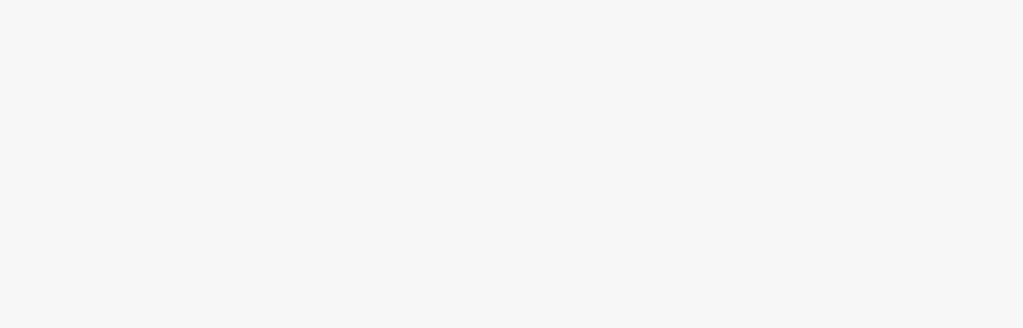
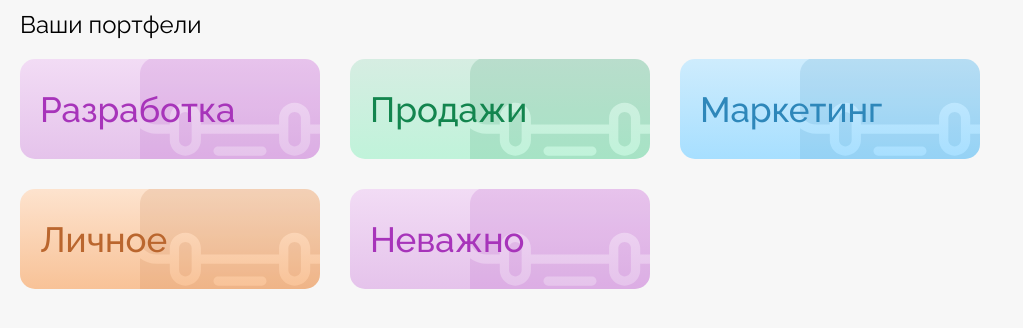
Before and after one commit to IliaGurelev/MirTecTracker, a Vue app: page /briefcase in a window 1280 px wide. Before the commit this address had no page. Shown: the top 328 px of the page, without its empty margins (0-1023 px from the left). Built offline with nearby package versions, Linux system fonts and the light colour scheme.

Commit message:
создал компонент портфелей

```diff
--- a/src/App.vue
+++ b/src/App.vue
@@ -3,6 +3,5 @@
 </template>
 
 <script setup>
-  import HelloPage from '@/views/HelloPage.vue';
-  import PersonalPage from '@/views/PersonalPage.vue';
+
 </script>
--- /dev/null
+++ b/src/assets/BriefcaseIcon.vue
@@ -0,0 +1,23 @@
+<template>
+ <svg class="portfolio-card__icon" version="1.1" id="Layer_1" xmlns="http://www.w3.org/2000/svg" xmlns:xlink="http://www.w3.org/1999/xlink" x="0px" y="0px" viewBox="0 0 297.001 297.001" style="enable-background:new 0 0 297.001 297.001;" xml:space="preserve">
+    <g>
+      <g>
+        <g>
+          <path d="M24.83,171.571h19.425v-9.343c0-12.743,10.367-23.111,23.111-23.111c12.744,0,23.111,10.367,23.111,23.111v9.343h116.046 v-9.343c0-12.743,10.367-23.111,23.111-23.111c12.744,0,23.111,10.367,23.111,23.111v9.343h19.425 c13.691,0,24.83-9.541,24.83-21.267V96.225c0-13.495-10.979-24.475-24.475-24.475H24.475C10.979,71.75,0,82.729,0,96.225v54.078 C0,162.029,11.139,171.571,24.83,171.571z"/>
+          <path d="M272.171,185.338h-19.425v9.343c0,12.743-10.367,23.111-23.111,23.111s-23.111-10.367-23.111-23.111v-9.343H90.477v9.343 c0,12.743-10.367,23.111-23.111,23.111c-12.744,0-23.111-10.367-23.111-23.111v-9.343H24.83c-9.45,0-18.113-3.104-24.83-8.24 v83.585c0,13.496,10.979,24.475,24.475,24.475h248.051c13.495,0,24.475-10.979,24.475-24.475v-83.585 C290.284,182.235,281.621,185.338,272.171,185.338z M180.953,217.792h-64.907c-3.802,0-6.884-3.082-6.884-6.884 s3.082-6.884,6.884-6.884h64.907c3.802,0,6.884,3.082,6.884,6.884S184.755,217.792,180.953,217.792z"/>
+          <path d="M220.291,162.227v32.454c0,5.152,4.191,9.343,9.343,9.343c5.152-0.001,9.343-4.192,9.343-9.343v-32.454 c0-5.152-4.191-9.343-9.343-9.343C224.482,152.884,220.291,157.076,220.291,162.227z"/>
+          <path d="M109.654,42.493c0-6.055,4.926-10.981,10.981-10.981h55.729c6.055,0,10.982,4.926,10.982,10.981v15.489h19.669V42.493 c0-16.9-13.75-30.65-30.651-30.65h-55.729c-16.9,0-30.65,13.75-30.65,30.65v15.489h19.669V42.493z"/>
+          <path d="M58.023,162.227v32.454c0,5.152,4.191,9.343,9.343,9.343c5.151-0.001,9.343-4.192,9.343-9.343v-32.454 c0-5.152-4.191-9.343-9.343-9.343C62.214,152.884,58.023,157.076,58.023,162.227z"/>
+        </g>
+      </g>
+    </g>
+  </svg>
+</template>
+
+<script setup>
+
+</script>
+
+<style lang="scss" scoped>
+
+</style>
--- a/src/assets/style.css
+++ b/src/assets/style.css
@@ -27,14 +27,19 @@ body {
   --light-grey:#c4cad3;
   --tag-1:#ceecfd;
   --tag-1-text:#2e87ba;
+  --tag-1-light-dark:#a7dfff;
   --tag-2:#d6ede2;
   --tag-2-text:#13854e;
+  --tag-2-light-dark:#c0f3da;
   --tag-3:#ceecfd;
   --tag-3-text:#2d86ba;
+  --tag-3-light-dark:#9ad8fa;
   --tag-4:#f2dcf5;
   --tag-4-text:#a734ba;
+  --tag-4-light-dark: #e5c3eb;
   --tag-5:#fde3ce;
   --tag-5-text:#ba662e;
+  --tag-5-light-dark:#f8c297;
   --status-open:#e9edf0;
   --status-open-text:#586a7a;
   --status-inwork:#e5ecff;
--- /dev/null
+++ b/src/components/Briefcase/BriefcaseCard.vue
@@ -0,0 +1,104 @@
+<template>
+  <section
+    class="portfolio-card"
+    :class="'portfolio-card--' + props.briefcase.color + '-color'"
+  >
+    <p class="portfolio-card__name">{{ props.briefcase.name }}</p>
+    <BriefcaseIcon />
+  </section>
+</template>
+
+<script setup>
+  import BriefcaseIcon from '@/assets/BriefcaseIcon.vue';
+
+  const props = defineProps({
+    briefcase: {
+      type: Object,
+      required: true,
+    }
+  })
+</script>
+
+<style lang="scss" scoped>
+  .portfolio-card {
+		position: relative;
+		display: flex;
+		align-items: center;
+		overflow: hidden;
+		width: 300px;
+		height: 100px;
+		padding: 20px;
+		border-radius: 15px;
+		background: linear-gradient(to bottom, var(--tag-3), var(--tag-3-light-dark));
+		cursor: pointer;
+		transition: box-shadow 0.3s;
+
+    &:hover {
+      box-shadow: 0px 0px 20px 0px rgb(224, 224, 224);
+    }
+
+    &__name {
+      font-size: 35px;
+      font-weight: 500;
+      color: var(--tag-3-text);
+    }
+
+    &__icon {
+      position: absolute;
+      right: -20px;
+      width: 200px;
+      fill: var(--tag-3-text);
+      filter: opacity(15%);
+    }
+
+     /* первый цвет карточки */
+    &--blue-color {
+      background: linear-gradient(to bottom, var(--tag-1), var(--tag-1-light-dark));
+
+      .portfolio-card__name  {
+        color: var(--tag-1-text);
+      }
+
+      .portfolio-card__icon {
+        fill: var(--tag-1-text);
+      }
+    }
+
+    /* второй цвет карточки */
+    &--green-color {
+      background: linear-gradient(to bottom, var(--tag-2), var(--tag-2-light-dark));
+
+      .portfolio-card__name  {
+        color: var(--tag-2-text);
+      }
+
+      .portfolio-card__icon {
+        fill: var(--tag-2-text);
+      }
+    }
+
+    &--purple-color {
+      background: linear-gradient(to bottom, var(--tag-4), var(--tag-4-light-dark));
+
+      .portfolio-card__name  {
+        color: var(--tag-4-text);
+      }
+
+      .portfolio-card__icon {
+        fill: var(--tag-4-text);
+      }
+    }
+
+    &--orange-color {
+		  background: linear-gradient(to bottom, var(--tag-5), var(--tag-5-light-dark));
+
+      .portfolio-card__name  {
+        color: var(--tag-5-text);
+      }
+
+      .portfolio-card__icon {
+        fill: var(--tag-5-text);
+      }
+    }
+	}
+</style>
--- a/src/components/Sidebar/Sidebar.vue
+++ b/src/components/Sidebar/Sidebar.vue
@@ -42,12 +42,16 @@
 						</RouterLink>
 					</li>
 					<li class="item_btn">
+						<RouterLink
+							:to="{name: 'Briefcase'}"
+						>
 						<div href="#" class="menu_link submenu_item">
 							<span class="menu_titles">
 								<i class="fa-solid fa-suitcase"></i>
 							</span>
 							<span class="navlink">Портфели</span>
 						</div>
+						</RouterLink>
 					</li>
 			  </ul>
 				<div class="bottom_content">
--- /dev/null
+++ b/src/mock/briefcase-data.js
@@ -0,0 +1,29 @@
+const briefcaseData = [
+  {
+    id: 1,
+    name: "Разработка",
+    color: "purple",
+  },
+  {
+    id: 2,
+    name: "Продажи",
+    color: "green",
+  },
+  {
+    id: 3,
+    name: "Маркетинг",
+    color: "blue",
+  },
+  {
+    id: 4,
+    name: "Личное",
+    color: "orange",
+  },
+  {
+    id: 5,
+    name: "Неважно",
+    color: "purple",
+  },
+]
+
+export default briefcaseData;
--- a/src/router/index.js
+++ b/src/router/index.js
@@ -1,8 +1,8 @@
 import { createRouter, createWebHistory } from 'vue-router';
-import Sidebar from '@/components/Sidebar/Sidebar.vue';
 import Dashboard from '@/views/FullDashboard.vue';
 import PersonalPage from '@/views/PersonalPage.vue';
 import HelloPage from '@/views/HelloPage.vue';
+import BriefcasePage from '@/views/BriefcasePage.vue';
 
 const routes = [
   {
@@ -20,6 +20,11 @@ const routes = [
     name: 'Personal',
     component: PersonalPage
   },
+  {
+    path: '/briefcase',
+    name: 'Briefcase',
+    component: BriefcasePage
+  },
 ];
 
 const router = createRouter({
--- a/src/store.js
+++ b/src/store.js
@@ -4,11 +4,13 @@ import { defineStore } from 'pinia';
 import usersData from '@/mock/users-data.js';
 import tasksData from '@/mock/tasks-data.js';
 import tasksDiary from '@/mock/tasks-diary.js';
+import briefcaseData from '@/mock/briefcase-data';
 
 export const useMainStore = defineStore('main', {
   state: () => ({
     tasks: [],
     diary: [],
+    briefcases: [],
     currentUser: {},
   }),
   actions: {
@@ -17,6 +19,9 @@ export const useMainStore = defineStore('main', {
     },
     fetchDiary() {
       this.diary = tasksDiary;
+    },
+    fetchBriefcase() {
+      this.briefcases = briefcaseData;
     },
     loginCurrentUser(id) {
       this.currentUser = usersData[id];
--- /dev/null
+++ b/src/views/BriefcasePage.vue
@@ -0,0 +1,57 @@
+<template>
+  <main class="portfolio">
+		<h2 class="portfolio__title">Ваши портфели</h2>
+		<section class="portfolio__section">
+			<ul class="portfolio__list">
+				<li
+					class="portfolio__item"
+					v-for="briefcase in briefcases"
+					:key="briefcase.id"
+				>
+					<a class="portfolio__link" href="#">
+						<BriefcaseCard :briefcase="briefcase" />
+					</a>
+				</li>
+			</ul>
+		</section>
+	</main>
+</template>
+
+<script setup>
+	import { onMounted } from 'vue';
+	import { useMainStore } from '@/store';
+	import BriefcaseCard from '@/components/Briefcase/BriefcaseCard.vue';
+import { storeToRefs } from 'pinia';
+
+	const store = useMainStore();
+
+	const {briefcases} = storeToRefs(store);
+
+	onMounted(() => {
+		store.fetchBriefcase();
+	})
+</script>
+
+<style lang="scss" scoped>
+	.portfolio {
+		margin-left: 20px;
+		margin-top: 10px;
+
+		&__title {
+			margin-bottom: 20px;
+			font-weight: 400;
+			cursor: default;
+		}
+
+		&__list {
+			display: flex;
+			gap: 30px;
+			flex-wrap: wrap;
+			list-style: none;
+		}
+
+		&__link {
+			text-decoration: none;
+		}
+	}
+</style>
--- a/src/views/PersonalPage.vue
+++ b/src/views/PersonalPage.vue
@@ -4,7 +4,6 @@
     <PersonalTasks
       :currentUser="currentUser"
       :tasksUser="tasks"
-      class="user-page__tasks"
     />
     <PersonalDiary
       :currentUser="currentUser"
@@ -37,11 +36,8 @@
   .user-page {
     display: flex;
     margin-top: 80px;
-    margin-left: 120px;
-
-    &__tasks {
-      margin-right: 50px;
-    }
+    margin-left: 90px;
+    column-gap: 50px;
 
     @media (max-width: 600px) {
       margin-left: 10px;
@@ -51,10 +47,6 @@
     @media (max-width: 750px) {
       flex-direction: column-reverse;
 
-      &__tasks {
-        margin-right: 0;
-      }
-
       &__diary {
         margin-bottom: 20px;
       }
```
